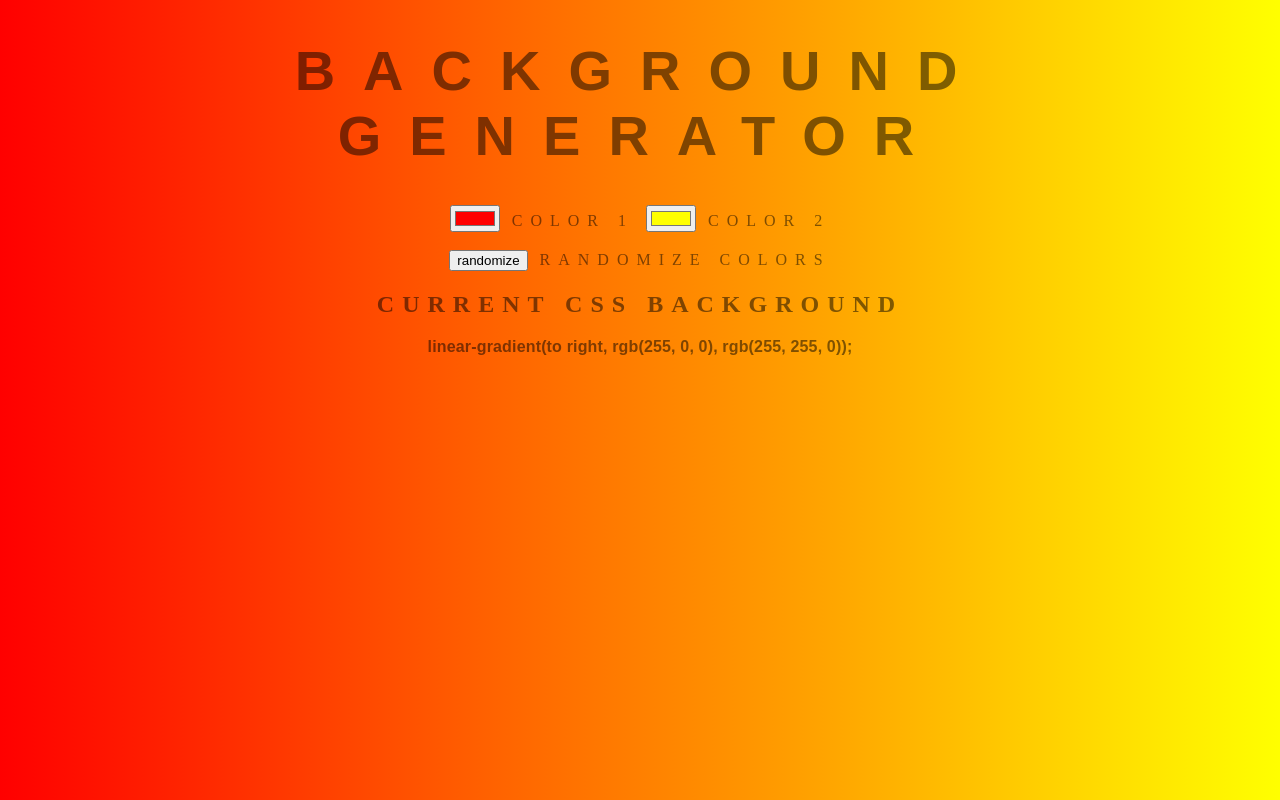
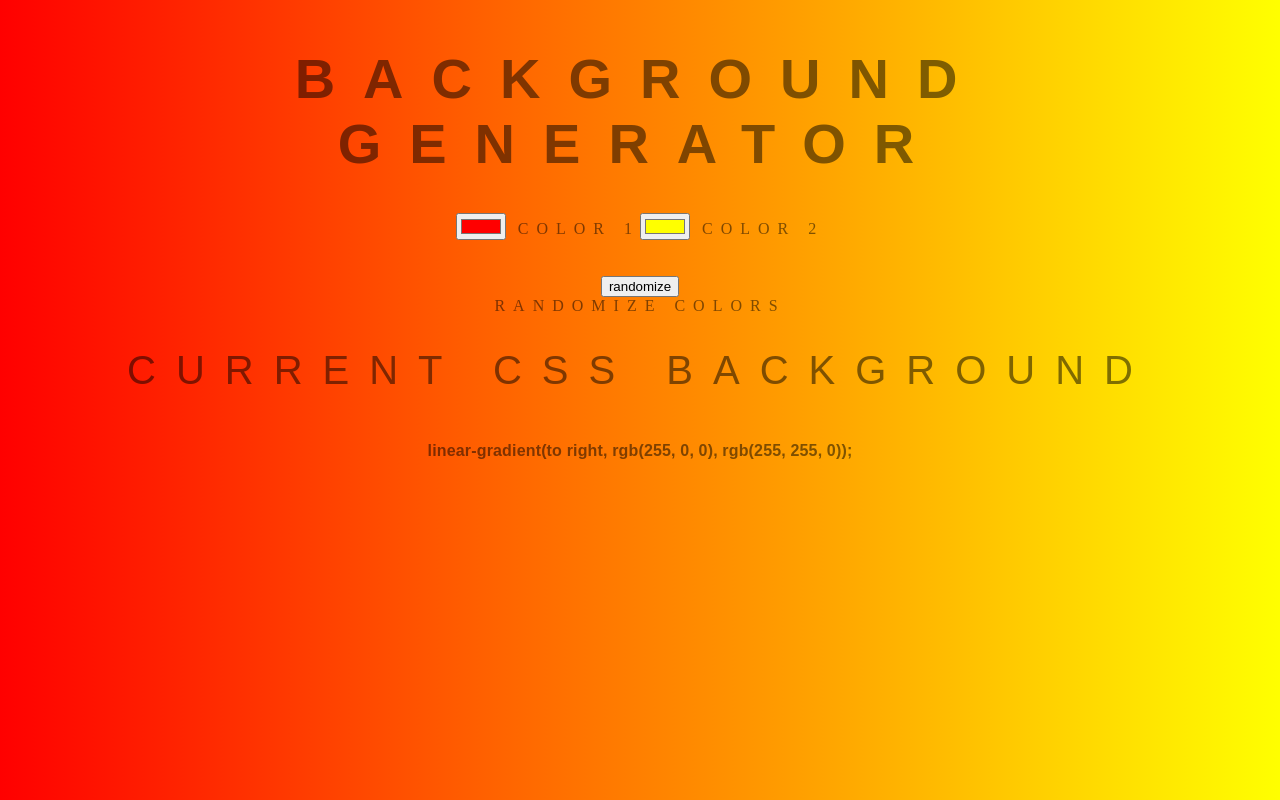
Before and after one commit to mark-mavis/background-generator, a plain HTML site: page index.html in a window 1280 px wide. Drawn offline with Linux system fonts and the light colour scheme.

Commit message:
Page Design Refactor

```diff
--- a/index.html
+++ b/index.html
@@ -9,11 +9,18 @@
 <body id="gradient">
     <h1>Background Generator</h1>
 
-    <input type="color" name="color1" value="#ff0000" class="color1">
-    <label for="color1">Color 1</label>
+    <div class="btn-container">
+        <div class="color-1">
+            <input type="color" name="color1" value="#ff0000" class="color1">
+            <label for="color1">Color 1</label>
+        </div>
+        <div class="color-2">
+            <input type="color" name="color2" value="#ffff00" class="color2">
+            <label for="color2">Color 2</label>
+        </div>
 
-    <input type="color" name="color2" value="#ffff00" class="color2">
-    <label for="color2">Color 2</label>
+    </div>
+
 
     <br>
     <br>
--- a/style.css
+++ b/style.css
@@ -1,7 +1,10 @@
 body {
+    display: flex;
+    flex-flow: column nowrap;
     font: 'Raleway', sans-serif;
     color: rgba(0,0,0,.5);
     text-align: center;
+    align-items: center;
     text-transform: uppercase;
     letter-spacing: .5em;
     top: 15%;
@@ -16,6 +19,13 @@ h1 {
     width: 100%;
 }
 
+h2 {
+    font: 200 2.5em 'Raleway', sans-serif;
+    color: rgba(0,0,0,.5);
+    text-transform: uppercase;
+    letter-spacing: .5em;
+    width: 100%;
+}
 h3 {
     font: 900 1em 'Raleway', sans-serif;
     color: rgba(0,0,0,.5);
@@ -24,8 +34,7 @@ h3 {
     letter-spacing: 0.01em;
 }
 
-
-
-body {
-    background: linear-gradient()
+.btn-container {
+    display: flex;
+    flex-flow: row nowrap;
 }
```
